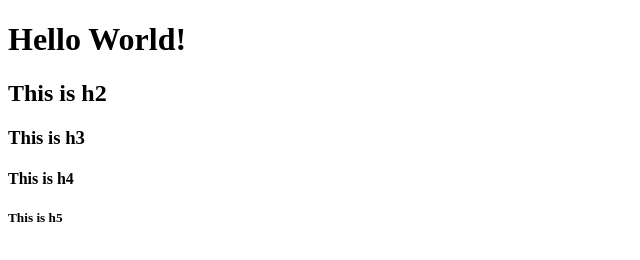
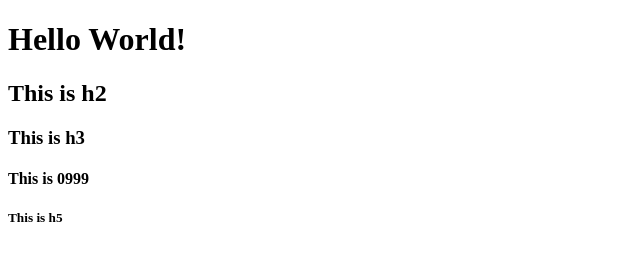
Before and after one commit to lolzasaurusrex/Udemy, a plain HTML site: page test.html in a window 1280 px wide. Shown: the full height of the page, 0-640 px from the left. Drawn offline with Linux system fonts and the light colour scheme.

Commit message:
Silly change for 0 raisins

```diff
--- a/test.html
+++ b/test.html
@@ -5,7 +5,7 @@
   <h1>Hello World!</h1>
   <h2>This is h2</h2>
   <h3>This is h3</h3>
-  <h4>This is h4</h4>
+  <h4>This is 0999</h4>
   <h5>This is h5</h5>
 
 </body>
```
